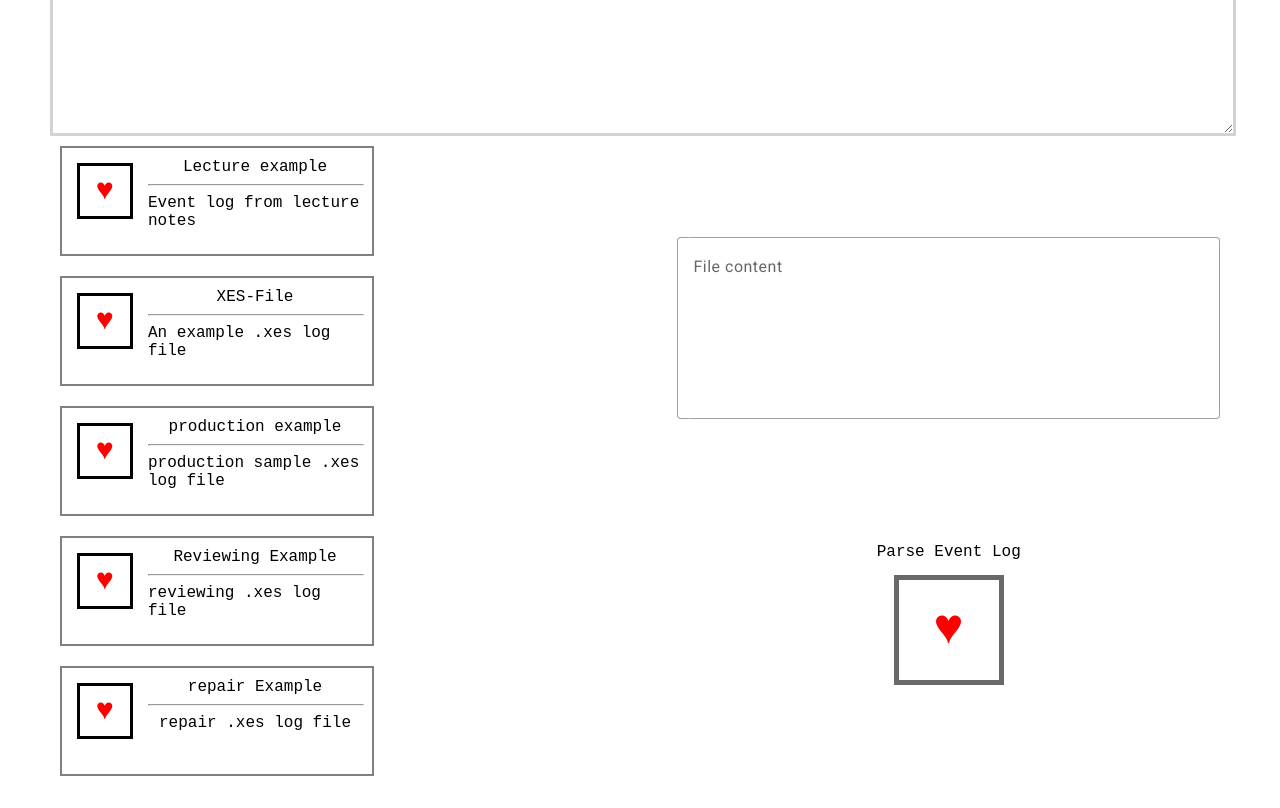
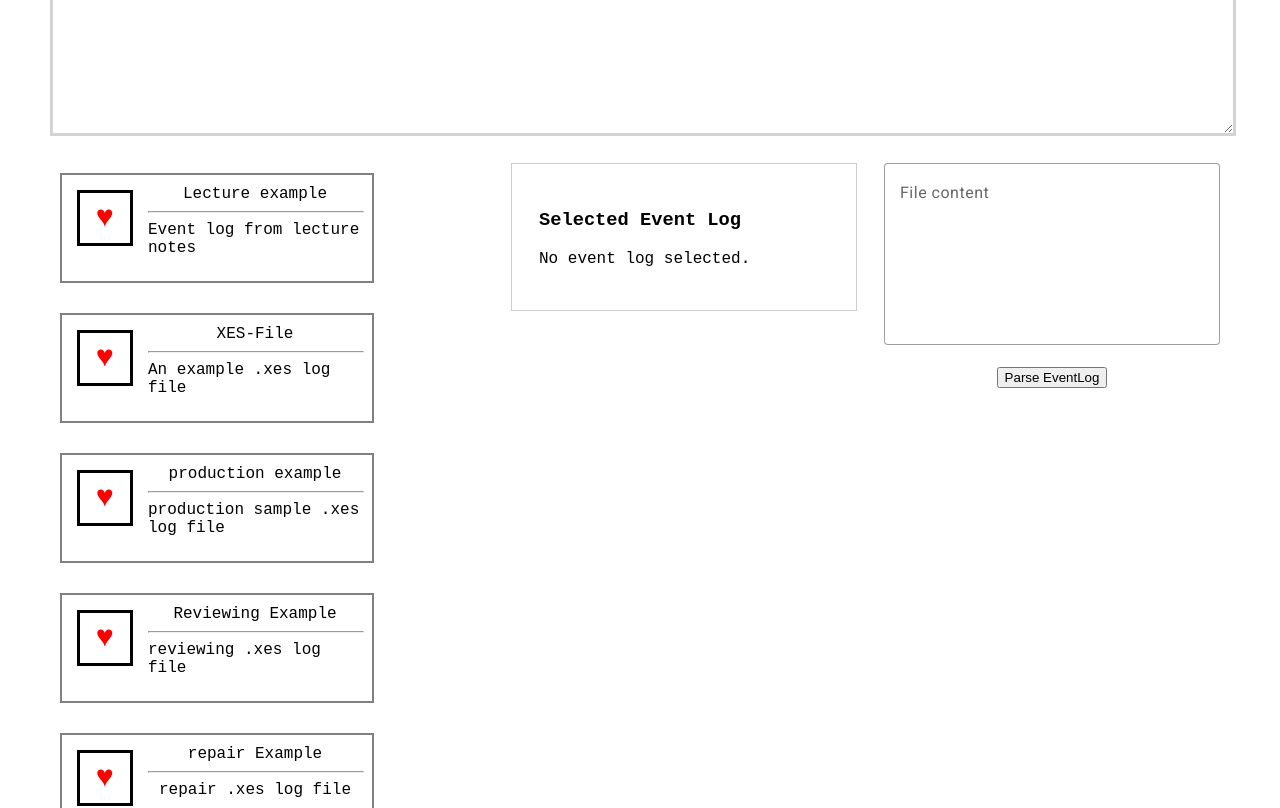
Before and after one commit to TilDans/Westen-FaPra-WiSe-24-25-ImproveLayout, an Angular app: page / in a window 1280 px wide. Shown: the part 740-1548 px from the top of the page. Built offline with nearby package versions, Linux system fonts and the light colour scheme; what xmlbuilder2 would draw is missing.

Commit message:
FPW-7 Anzeige der Traces nun möglich. Kleiner Bugfix beim Parsen (Übergabe leere Eingabe) und Eingabe durch Enter. Leider falscher Button

```diff
--- a/src/app/app.component.css
+++ b/src/app/app.component.css
@@ -46,29 +46,35 @@ hr {
     align-items: center;
 }
 
-.flexRowAlignSpaceEvenlyStart {
-    /*display: flex;
-    flex-direction: row;
-    justify-content: space-evenly;
-    align-items: flex-start;*/
-    display: flex;
-    flex-wrap: wrap;
-    width: 670px;
-}
-
 .sampleFile {
-
     display: flex;
     flex-direction: row;
     justify-content: space-between;
-    padding-right: 5px;
+    padding-right: 1px;
+    padding-top: 20pt;
     width: 100%;
+}
+
+.flexRowAlignSpaceEvenlyStart {
+    display: flex;
+    flex-wrap: wrap;
+    justify-content: flex-start; /* Align items to the start */
+    align-items: flex-start;
+    width: 40%; /* Reduced width to make items closer */
+    gap: 10px; /* Optional: controls space between items */
 }
 
 .inputFeature {
     display: flex;
     flex-direction: row;
     justify-content: space-between;
+    width: 30%; /* Reduced width to make it closer to others */
+    margin-left: 20pt;
+}
 
-    width: 50%;
+.eventLogDisplay {
+    display: flex;
+    flex-direction: row;
+    justify-content: space-between;
+    width: 30%; /* Reduced width to make it closer to others */
 }
--- a/src/app/app.component.html
+++ b/src/app/app.component.html
@@ -11,7 +11,7 @@
     </h2>
 
     <!--    Main content    -->
-    <app-display class="padding full-size" (fileContent)="processSourceChange($event)"></app-display>
+    <app-display class="padding full-size" (fileContent)="processSourceChange($event)" (selectedEventLogChange)="updateSelectedEventLog($event)"></app-display>
 
     <div class="sampleFile">
 
@@ -28,6 +28,10 @@
                 description="repair .xes log file"></app-example-file>
         </div>
 
+        <div class="eventLogDisplay">
+            <app-event-log-display style="width: 100%" [selectedEventLog]="selectedEventLog" ></app-event-log-display>
+        </div>
+
         <div class="inputFeature">
             <app-event-log-input style="width: 100%" (eventLogChange)="parseEventLog($event)"></app-event-log-input>
         </div>
--- a/src/app/app.component.ts
+++ b/src/app/app.component.ts
@@ -1,9 +1,10 @@
-import {Component} from '@angular/core';
+import {Component, EventEmitter, Input, Output} from '@angular/core';
 import {FormControl} from '@angular/forms';
 import {DisplayService} from './services/display.service';
 import {XmlParserService} from './services/xml-parser.service';
 import {TextParserService} from "./services/text-parser.service";
 import { InductivePetriNet } from './classes/Datastructure/InductiveGraph/inductivePetriNet';
+import { EventLog } from './classes/Datastructure/event-log/event-log';
 
 @Component({
     selector: 'app-root',
@@ -12,6 +13,9 @@ import { InductivePetriNet } from './classes/Datastructure/InductiveGraph/induct
 })
 export class AppComponent {
 
+    @Output() selectedEventLogChange = new EventEmitter<EventLog>();
+    @Input() selectedEventLog?: EventLog;
+
     public textareaFc: FormControl;
 
     constructor(private _xmlParserService: XmlParserService,
@@ -19,6 +23,12 @@ export class AppComponent {
                 private _textParserService: TextParserService) {
         this.textareaFc = new FormControl();
         this.textareaFc.disable();
+    }
+
+    updateSelectedEventLog(eventLog: any): void {
+        this.selectedEventLog = eventLog;
+        this.selectedEventLogChange.emit(eventLog);
+        console.log('change in app')
     }
 
     public processSourceChange(newSource: string) {
--- a/src/app/components/display/display.component.ts
+++ b/src/app/components/display/display.component.ts
@@ -27,6 +27,7 @@ export class DisplayComponent implements OnDestroy {
     @ViewChild('drawingArea') drawingArea: ElementRef<SVGElement> | undefined;
 
     @Output('fileContent') fileContent: EventEmitter<string>;
+    @Output() selectedEventLogChange = new EventEmitter<EventLog>();
 
     //Bedingung, damit der Button zum Download angezeigt wird. Siehe draw Methode
     isPetriNetFinished: boolean = false;
@@ -285,6 +286,8 @@ export class DisplayComponent implements OnDestroy {
             this._selectedEventLog = undefined;
             this._petriNet!.selectDFG();
         }
+        this.selectedEventLogChange.emit(eventLog);
+        console.log('emitted')
     }
 
     public resetDFGNodeHighlighting() {
--- /dev/null
+++ b/src/app/components/event-log-display/event-log-display.component.css
@@ -0,0 +1,58 @@
+.selected-event-log {
+  padding: 20pt;
+  max-height: 400px; /* Set the maximum height of the container */
+  overflow: auto; /* Adds scrollbars when content overflows */
+  border: 1px solid #ccc; /* Optional: border around the container */
+  position: relative; /* Needed for custom scrollbar */
+}
+
+.trace {
+  margin-bottom: 20px;
+}
+
+.trace-title {
+  font-weight: bold;
+  margin-bottom: 5px;
+}
+
+.concept-names {
+  display: flex;
+  flex-wrap: wrap; /* Allow wrapping if there's not enough space */
+  gap: 10px; /* Adjust the gap as needed */
+  white-space: nowrap; /* Prevent wrapping within a single line */
+  overflow: hidden; /* Hide overflowed content */
+  text-overflow: ellipsis; /* Optionally add ellipsis if content overflows */
+}
+
+.concept-name {
+  font-style: italic;
+  color: #555;
+  display: inline-block;
+  min-width: 150px; /* Minimum width for concept names to display more content */
+  white-space: nowrap; /* Prevent wrapping */
+  overflow: hidden;
+  text-overflow: ellipsis; /* Add ellipsis for overflowed text */
+}
+
+.trace-divider {
+  border: none;
+  border-top: 1px solid #ccc;
+  margin-top: 10px;
+}
+
+/* Custom scrollbar styles */
+.selected-event-log::-webkit-scrollbar {
+  width: 8px; /* Width of the scrollbar */
+}
+
+.selected-event-log::-webkit-scrollbar-track {
+  background: #f1f1f1; /* Track color */
+}
+
+.selected-event-log::-webkit-scrollbar-thumb {
+  background: #888; /* Thumb color */
+}
+
+.selected-event-log::-webkit-scrollbar-thumb:hover {
+  background: #555; /* Thumb color on hover */
+}
--- /dev/null
+++ b/src/app/components/event-log-display/event-log-display.component.html
@@ -0,0 +1,15 @@
+<div class="selected-event-log">
+  <h3>Selected Event Log</h3>
+  <div *ngIf="selectedEventLog">
+    <div *ngFor="let trace of selectedEventLog.traces" class="trace">
+      <p class="trace-title">Trace: {{ getTraceIndex(trace) }}</p>
+      <div class="concept-names">
+        <span>{{ getFormattedConceptNames(trace) }}</span>
+      </div>
+      <hr class="trace-divider"/>
+    </div>
+  </div>
+  <div *ngIf="!selectedEventLog">
+    <p>No event log selected.</p>
+  </div>
+</div>
--- /dev/null
+++ b/src/app/components/event-log-display/event-log-display.component.ts
@@ -0,0 +1,26 @@
+import {Component, Input} from '@angular/core';
+import { EventLog } from 'src/app/classes/Datastructure/event-log/event-log';
+import { Trace } from 'src/app/classes/Datastructure/event-log/trace';
+
+@Component({
+    selector: 'app-event-log-display',
+    templateUrl: './event-log-display.component.html',
+    styleUrl: './event-log-display.component.css'
+})
+
+export class EventLogDisplayComponent {
+    @Input() selectedEventLog?: EventLog;
+
+    updateSelectedEventLog(eventLog: any): void {
+        this.selectedEventLog = eventLog;
+        console.log('change in display')
+    }
+
+    getTraceIndex(trace: Trace): number {
+        return (this.selectedEventLog!.traces.indexOf(trace) + 1)
+    }
+
+    getFormattedConceptNames(trace: Trace): string {
+        return trace.events.map(event => event.conceptName).join('  |   '); // Adjust the number of spaces as needed
+    }
+}
--- a/src/app/components/event-log-input/event-log-input.component.css
+++ b/src/app/components/event-log-input/event-log-input.component.css
@@ -1,14 +1,12 @@
 .main {
     display: flex;
     flex-direction: column;
-    justify-content: space-evenly;
+    justify-content: flex-start;
     height: 100%;
     margin-bottom: 10px;
     margin-right: 10px;
 }
 
-input {
-    height: 30px;
-    width: 300px;
-    font-size: 18px;
+.aligned-element {
+    align-self: center; /* Ensures the button is centered */
 }
--- a/src/app/components/event-log-input/event-log-input.component.html
+++ b/src/app/components/event-log-input/event-log-input.component.html
@@ -2,7 +2,7 @@
     <mat-form-field appearance="outline" class="textarea">
         <mat-label>File content</mat-label>
         <textarea matInput cdkTextareaAutosize cdkAutosizeMinRows="10" cdkAutosizeMaxRows="20"
-                  [(ngModel)]="inputEventLog"></textarea>
+                  [(ngModel)]="inputEventLog" (keydown.enter)="onButtonClicked()"></textarea>
     </mat-form-field>
-    <app-example-button (click)="onButtonClicked()" title="Parse Event Log"></app-example-button>
+    <button mat-raised-button color="primary" class="aligned-element" (click)="onButtonClicked()" title="Parse Event Log"> Parse EventLog </button>
 </div>
--- a/src/app/components/event-log-input/event-log-input.component.ts
+++ b/src/app/components/event-log-input/event-log-input.component.ts
@@ -25,6 +25,8 @@ export class EventLogInputComponent {
     @Output() eventLogChange = new EventEmitter<string>();
 
     onButtonClicked() {
-        this.eventLogChange.emit(this.inputEventLog);
+        if (this.inputEventLog !== '') {
+            this.eventLogChange.emit(this.inputEventLog);
+        }
     }
 }
```
Also changed, not shown: src/app/app.module.ts (+7 -3 lines), src/app/components/display/display.component.css (indentation only).
